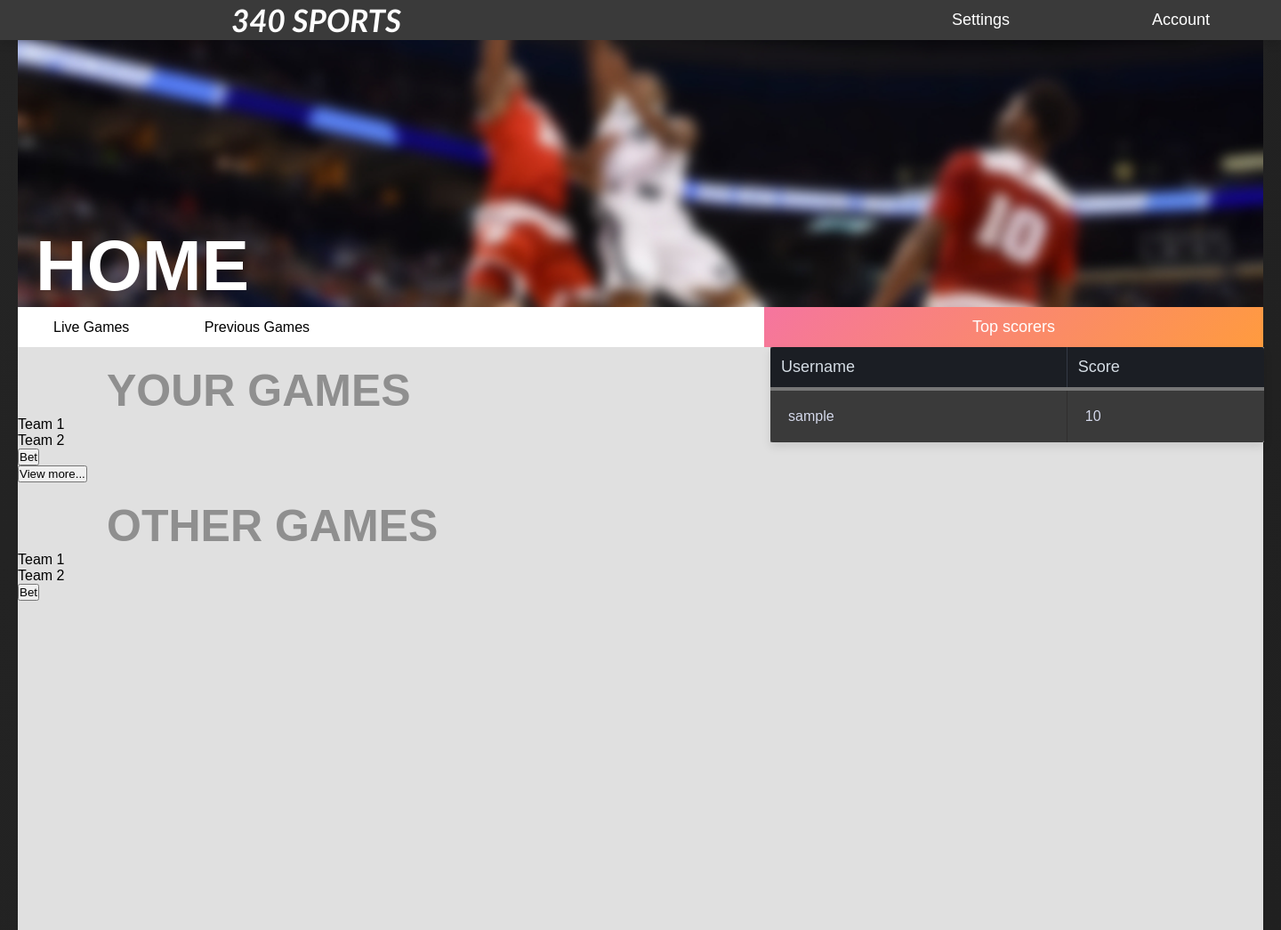
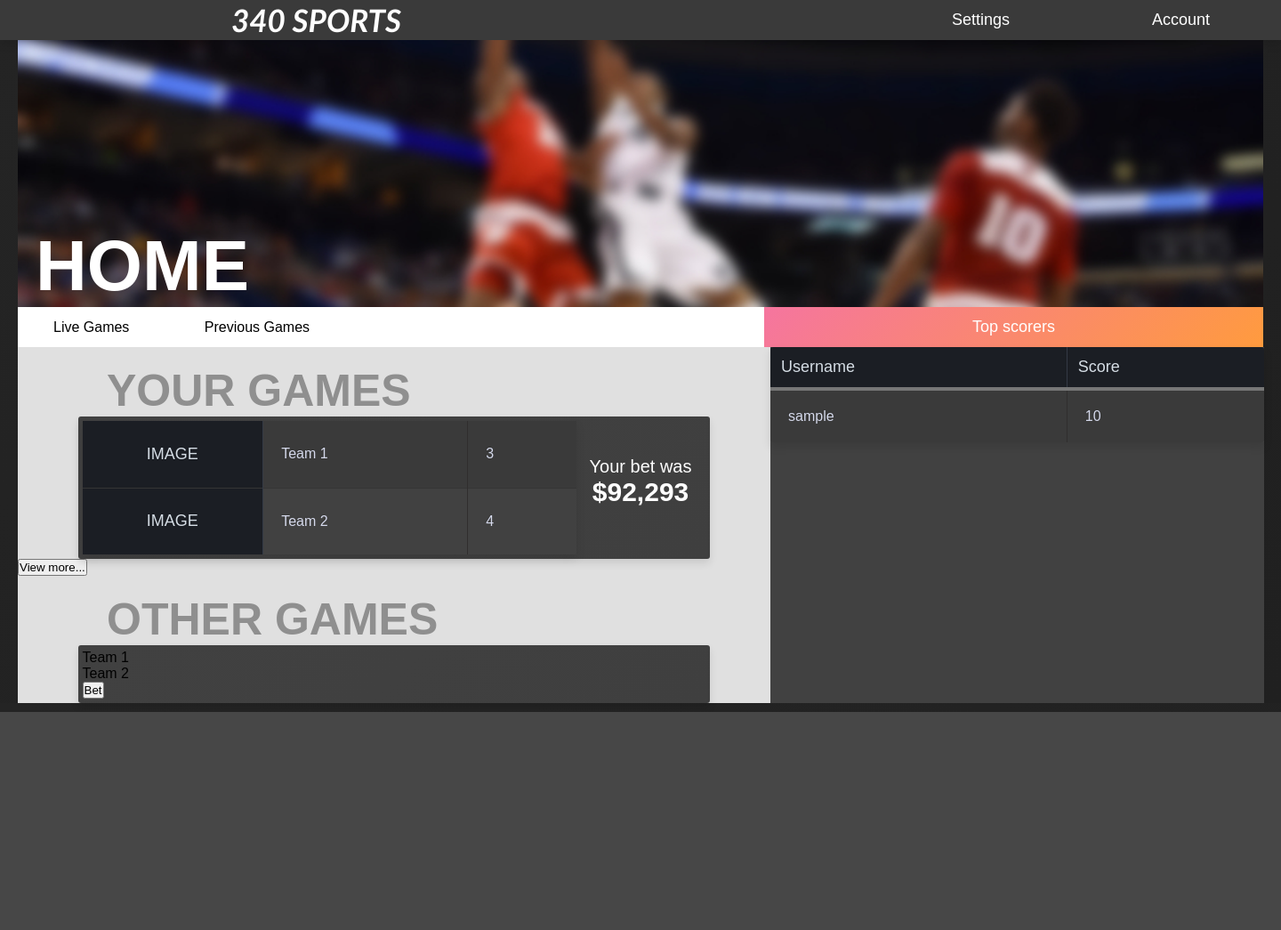
Before and after one commit to trilxs/340-sports, a PHP site: page / in a window 1440 px wide. Shown: the whole page at 89% size. After the commit the page ends 800 px from the top, so only its background shows below. Run offline with PHP 8.4, Linux system fonts and the light colour scheme; tables that the repository leaves empty or names only in its code hold one stand-in row (values such as "Sample post"); data that the repository does not hold is empty.

Commit message:
Designed game tables

```diff
--- a/css/index.css
+++ b/css/index.css
@@ -1,5 +1,6 @@
 * {
     margin: 0;
+    text-rendering: optimizeLegibility;
     padding: 0;
     font-family: 'Source Sans Pro', sans-serif;
 }
@@ -75,7 +76,7 @@ html {
     background: #E0E0E0;
     margin: auto;
     width: 1400px;
-    height: 1000px;
+    height: fit-content;
 }
 
 .game-container {
@@ -126,13 +127,6 @@ nav ul li a {
     -moz-transition: all 0.3s ease-in-out;
 }
 
-.main-games-text {
-    font-weight: bold;
-    padding-top: 20px;
-    padding-left: 100px;
-    font-size: 50px;
-    color: #8F8F8F;
-}
 
 .top-scorers-container {
     position: absolute;
@@ -140,7 +134,8 @@ nav ul li a {
     display:inline-block;
     top:0;
     left:0;
-    background: grey;
+    background:#414141;
+    min-height: 100%; /*make more dynamic later*/
 }
 
 /* table properties */
@@ -153,7 +148,7 @@ nav ul li a {
   animation: float 5s infinite;
 }
 
-th {
+.top-scorers-table th {
     color:#D5DDE5;;
     background:#1b1e24;
     border-bottom:4px solid #777777;
@@ -165,17 +160,17 @@ th {
     text-shadow: 0 1px 1px rgba(0, 0, 0, 0.1);
     vertical-align:middle;
   }
-  th:first-child {
+  .top-scorers-table  th:first-child {
     border-top-left-radius:3px;
   }
 
-  th:last-child {
+  .top-scorers-table th:last-child {
     border-top-right-radius:3px;
     border-right:none;
   }
 
 
-tr {
+  .top-scorers-table tr {
     border-top: 1px solid #353535;
     border-bottom: 1px solid #353535;
     color:#D5D9EB;
@@ -184,37 +179,37 @@ tr {
     text-shadow: 0 1px 1px rgba(256, 256, 256, 0.1);
   }
 
-  tr:hover td {
+  .top-scorers-table tr:hover td {
     background:#4A4B57;
     color:#FFFFFF;
     border-top: 1px solid #22262e;
   }
 
-  tr:first-child {
+  .top-scorers-table tr:first-child {
     border-top:none;
   }
 
-  tr:last-child {
+  .top-scorers-table tr:last-child {
     border-bottom:none;
   }
 
-  tr:nth-child(odd) td {
+  .top-scorers-table tr:nth-child(odd) td {
     background:#3A3A3A;
   }
 
-  tr:nth-child(odd):hover td {
+  .top-scorers-table tr:nth-child(odd):hover td {
     background:#4E5066;
   }
 
-  tr:last-child td:first-child {
+  .top-scorers-table tr:last-child td:first-child {
     border-bottom-left-radius:3px;
   }
 
-  tr:last-child td:last-child {
+  .top-scorers-table tr:last-child td:last-child {
     border-bottom-right-radius:3px;
   }
 
-  td {
+  .top-scorers-table td {
     background:#414141;
     padding:20px;
     text-align:left;
@@ -225,30 +220,184 @@ tr {
     border-right: 1px solid #302E2E;
   }
 
-  td:last-child {
+  .top-scorers-table td:last-child {
     border-right: 0px;
   }
 
-  th.text-left {
+  .top-scorers-table th.text-left {
     text-align: left;
   }
 
-  th.text-center {
+  .top-scorers-table th.text-center {
     text-align: center;
   }
 
-  th.text-right {
+  .top-scorers-table th.text-right {
     text-align: right;
   }
 
-  td.text-left {
+  .top-scorers-table td.text-left {
     text-align: left;
   }
 
-  td.text-center {
+  .top-scorers-table td.text-center {
     text-align: center;
   }
 
-  td.text-right {
+  .top-scorers-table td.text-right {
     text-align: right;
   }
+
+  /* game container content (left side of home page) */
+
+.main-games-text {
+    font-weight: bold;
+    padding-top: 20px;
+    padding-left: 100px;
+    font-size: 50px;
+    color: #8F8F8F;
+}
+
+.game {
+    position: relative;
+    padding-left: 120px;
+    width: 700px;
+    height: fit-content;
+    background: linear-gradient(135deg,
+        rgb(65, 65, 65) 0%,
+        rgb(63, 63, 63) 100%);
+transition: opacity .3s;
+    transition-property: opacity;
+    transition-duration: 0.3s;
+    transition-timing-function: ease-in;
+    transition-delay: .2s;
+    border-radius:3px;
+    border-collapse: collapse;
+    margin: auto;
+    padding:5px;
+    box-shadow: 0 5px 10px rgba(0, 0, 0, 0.1);
+    animation: float 5s infinite;
+}
+
+.game-table {
+    width:555px;
+    height: 150px;
+    border-collapse: collapse;
+    padding:10px;
+    box-shadow: 0 5px 10px rgba(0, 0, 0, 0.1);
+    animation: float 5s infinite;
+  }
+
+  .game-table th {
+      color:#D5DDE5;;
+      background:#1b1e24;
+      border-right: 1px solid #343a45;
+      font-size:18px;
+      font-weight: 100;
+      padding:12px;
+      text-align:left;
+      text-shadow: 0 1px 1px rgba(0, 0, 0, 0.1);
+      vertical-align:middle;
+      text-align: center;
+    }
+    .top-scorers-table  th:first-child {
+      border-top-left-radius:3px;
+    }
+
+    .top-scorers-table th:last-child {
+      border-top-right-radius:3px;
+      border-right:none;
+    }
+
+
+    .game-table tr {
+      border-top: 1px solid #353535;
+      border-bottom: 1px solid #353535;
+      color:#D5D9EB;
+      font-size:14px;
+      font-weight:normal;
+      text-shadow: 0 1px 1px rgba(256, 256, 256, 0.1);
+    }
+
+    .game-table tr:hover td {
+      background:#E74C4C;
+      color:#FFFFFF;
+    }
+
+    .game-table tr:first-child {
+      border-top:none;
+    }
+
+    .game-table tr:last-child {
+      border-bottom:none;
+    }
+
+    .game-table tr:nth-child(odd) td {
+      background:#3A3A3A;
+    }
+
+    .game-table tr:nth-child(odd):hover td {
+      background:#4C59E7;
+    }
+
+    .game-table tr:last-child td:first-child {
+      border-bottom-left-radius:3px;
+    }
+
+    .game-table tr:last-child td:last-child {
+      border-bottom-right-radius:3px;
+    }
+
+    .game-table td {
+      background:#414141;
+      padding:20px;
+      text-align:left;
+      vertical-align:middle;
+      font-weight:300;
+      font-size:16px;
+      text-shadow: -1px -1px 1px rgba(0, 0, 0, 0.1);
+      border-right: 1px solid #302E2E;
+    }
+
+    .game-table td:last-child {
+      border-right: 0px;
+    }
+
+    .game-table th.text-left {
+      text-align: left;
+    }
+
+    .game-table th.text-center {
+      text-align: center;
+    }
+
+    .game-table th.text-right {
+      text-align: right;
+    }
+
+    .game-table td.text-left {
+      text-align: left;
+    }
+
+    .game-table td.text-center {
+      text-align: center;
+    }
+
+    .game-table td.text-right {
+      text-align: right;
+    }
+
+    .bet-container {
+        position: absolute;
+        top:0; right: 0;
+        color: white;
+        font-size: 20px;
+        padding-right:20px;
+        padding-top: 45px;
+    }
+
+    .bet-amount {
+        text-align: center;
+        font-size: 30px;
+        font-weight: bold;
+    }
--- a/index.php
+++ b/index.php
@@ -29,9 +29,24 @@
         <div class="your-games-container">
         <div class="main-games-text">YOUR GAMES</div>
             <div class="game" id="game-1">
-                <div class="team-1-name">Team 1</div>
-                <div class="team-2-name">Team 2</div>
-                <button class="bet-button">Bet</button>
+                <table class="game-table">
+                    <tr class="team-1-container">
+                        <th class="team-1-image">IMAGE</th>
+                        <td class="team-1-name">Team 1</td>
+                        <td class="team-1-score">3</td>
+
+                    </tr>
+                    <tr class="team-2-container">
+                        <th class="team-2-image">IMAGE</th>
+                        <td class="team-2-name">Team 2</td>
+                        <td class="team-2-score">4</td>
+                    </tr>
+                </table>
+                <span class="bet-container">
+                    <div class="bet-text">Your bet was </div>
+                    <div class="bet-amount">$92,293</div>
+                    <button class="bet-button" style="display: none;">Bet</button>
+                </span>
             </div>
         </div>
         <button class="more-games-button">View more...</button>
@@ -39,8 +54,8 @@
         <div class="other-games-container">
         <div class="main-games-text">OTHER GAMES</div>
             <div class="game" id="game-3">
-                <div class="team-1-name">Team 1</div>
-                <div class="team-2-name">Team 2</div>
+                <div class="team-1-container"><div class="team-1-name">Team 1</div></div>
+                <div class="team-2-container"><div class="team-2-name">Team 2</div></div>
                 <button class="bet-button">Bet</button>
             </div>
         </div>
@@ -64,7 +79,6 @@
         $num_row = mysqli_num_rows($result);
 
         echo "<table class='top-scorers-table'>";
-
         echo "        <tr>";
         echo "           <th>Username</th>";
         echo "            <th>Score</th>";
```
